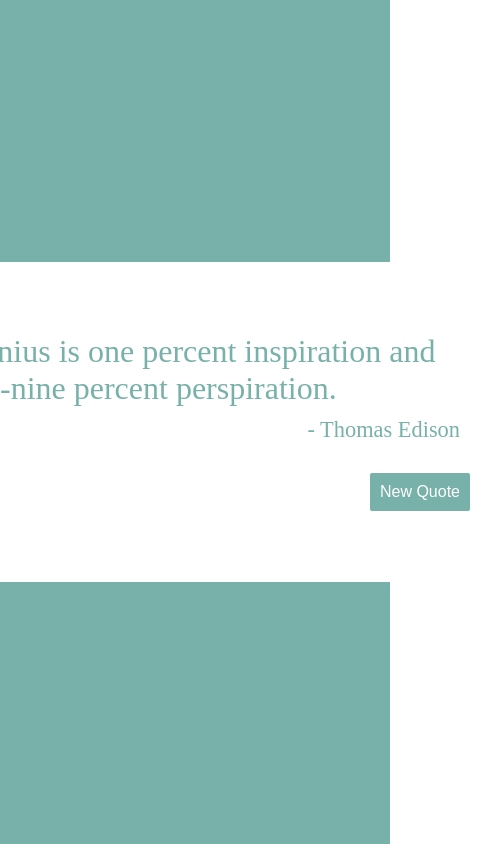
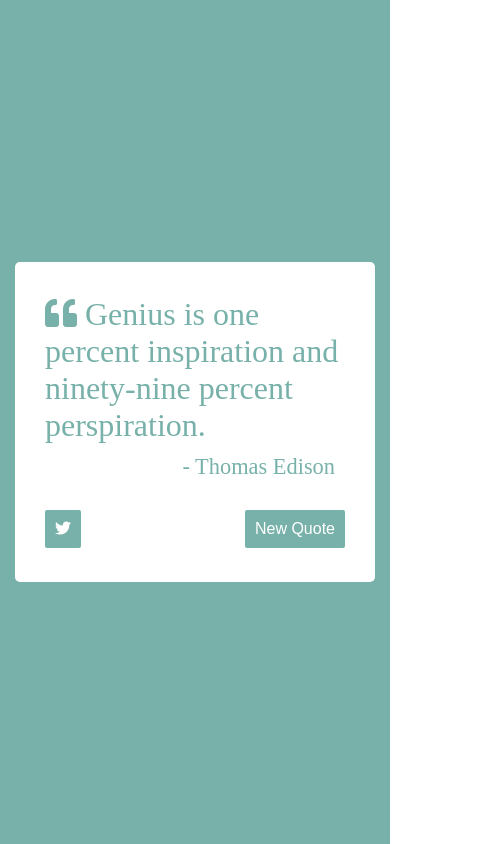
Before and after one commit to kritebh/fcc-quotes-react-project, a React (Create React App) app: page / in a window 390 px wide. Shown: the whole page, 500 px wide, since content can reach past the window. Built offline with nearby package versions, Linux system fonts and the light colour scheme; no server answers.

Commit message:
media qury added

```diff
--- a/src/App.css
+++ b/src/App.css
@@ -22,6 +22,12 @@
     align-items: center;
     justify-content: center;
     padding:10px 30px;
+}
+
+@media (max-width:550px) {
+    #quote-box{
+        width: 300px;
+    }
 }
 
 #text{
```
